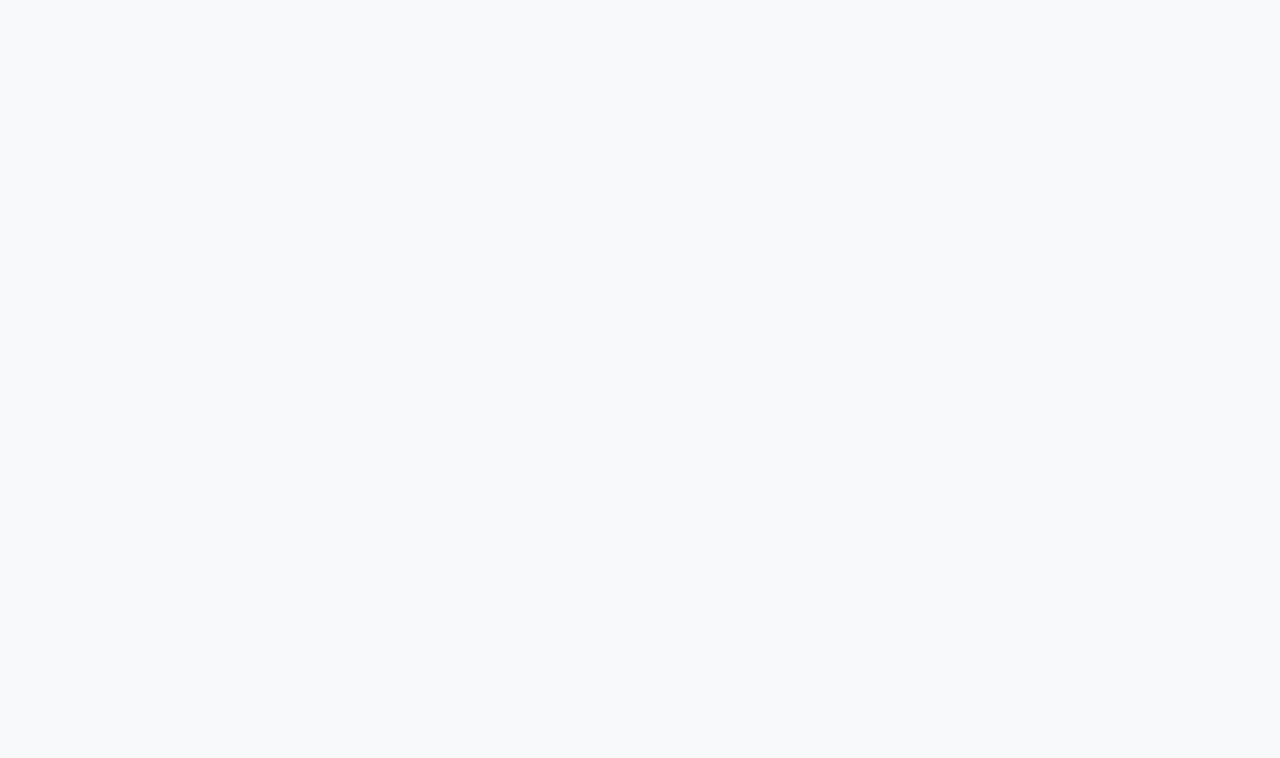
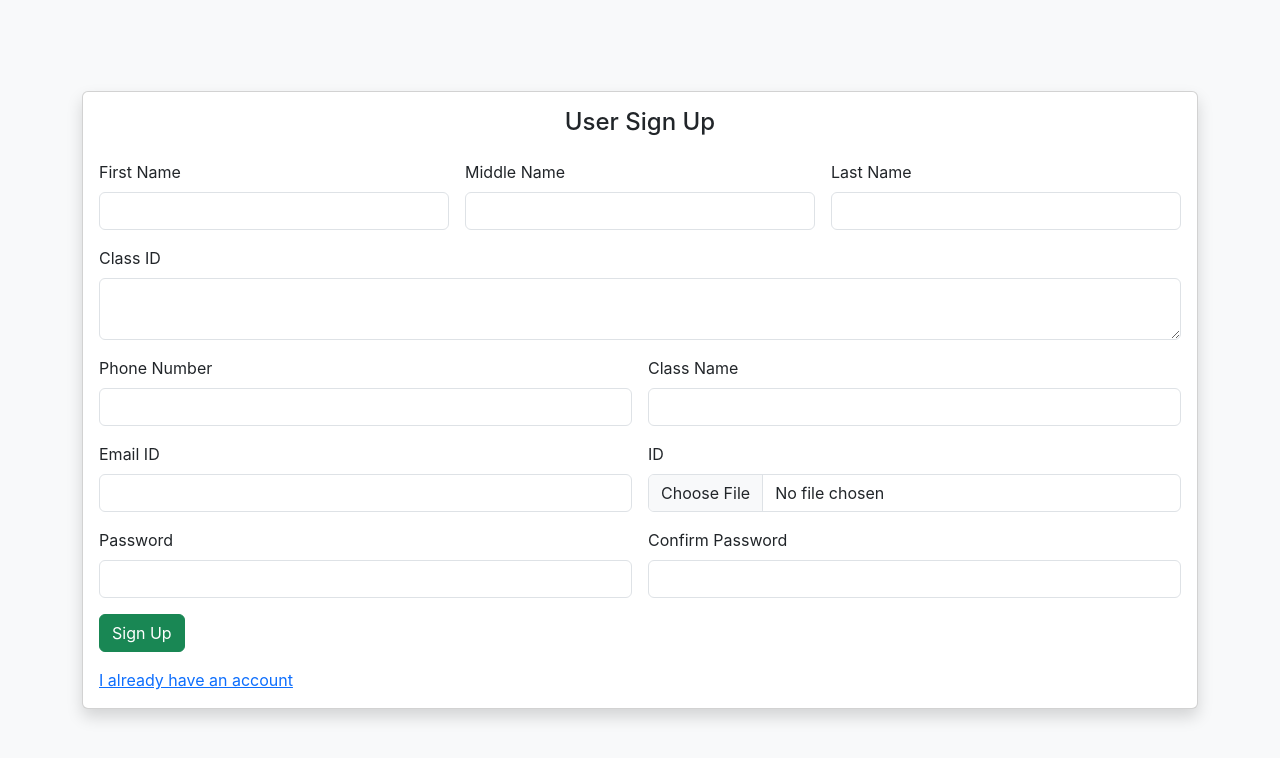
Before and after one commit to NeilMathew33/Online-Course-Enrollment-React, a React (Create React App) app: page /SignUp in a window 1280 px wide. Before the commit this address had no page. Shown: the top 758 px of the page. Built offline with nearby package versions, Linux system fonts and the light colour scheme.

Commit message:
adde signup

```diff
--- a/src/App.js
+++ b/src/App.js
@@ -6,6 +6,7 @@ import SearchCourse from './Components/SearchCourse';
 import DeleteCourse from './Components/DeleteCourse';
 import ViewAllCourses from './Components/ViewAllCourses';
 import Login from './Components/Login';
+import SignUp from './Components/SignUp';
 function App() {
   return (
     <BrowserRouter>
@@ -15,6 +16,7 @@ function App() {
       <Route path="/delete" element={<DeleteCourse />} />
       <Route path="/ViewAll" element={<ViewAllCourses />} />
       <Route path="/" element={<Login />} />
+      <Route path="/SignUp" element={<SignUp />} />
     </Routes>
     </BrowserRouter>
   );
--- a/src/Components/Login.jsx
+++ b/src/Components/Login.jsx
@@ -23,6 +23,7 @@ const Login = () => {
                   <button className="btn btn-success">Login</button>
                 </div>
               </div>
+              <a href="/SignUp">New Users Click Here</a>
             </div>
 
           </div>
--- /dev/null
+++ b/src/Components/SignUp.jsx
@@ -0,0 +1,77 @@
+import React from 'react'
+
+const SignUp = () => {
+    return (
+        <div>
+
+            <div className="container">
+                <div className="row justify-content-center vh-100 align-items-center">
+                    <div className="col col-12 col-sm-12 col-md-12 col-lg-12 col-xxl-12">
+                        <div class="card shadow">
+
+                            <div class="card-body ">
+
+                                <div className="row g-3">
+                                    <h4 className='text-center'>User Sign Up</h4>
+
+
+                                    <div className="col-12 col-sm-4 col-md-4 col-lg-4 col-xl-4 col-xxl-4">
+                                        <label htmlFor="" className="form-label">First Name</label>
+                                        <input type="text" className="form-control" />
+                                    </div>
+                                    <div className="col-12 col-sm-4 col-md-4 col-lg-4 col-xl-4 col-xxl-4">
+                                        <label htmlFor="" className="form-label">Middle Name</label>
+                                        <input type="text" className="form-control" />
+                                    </div>
+                                    <div className="col-12 col-sm-4 col-md-4 col-lg-4 col-xl-4 col-xxl-4">
+                                        <label htmlFor="" className="form-label">Last Name</label>
+                                        <input type="text" className="form-control" />
+                                    </div>
+                                    <div className="col-12 col-sm-12 col-md-12 col-lg-12 col-xl-12 col-xxl-12">
+                                        <label htmlFor="" className="form-label">Class ID</label>
+                                        <textarea name="" id="" className="form-control"></textarea>
+                                    </div>
+                                    <div className="col-12 col-sm-6 col-md-6 col-lg-6 col-xl-6 col-xxl-6">
+                                        <label htmlFor="" className="form-label">Phone Number</label>
+                                        <input type="text" className="form-control" />
+                                    </div>
+                                    <div className="col-12 col-sm-6 col-md-6 col-lg-6 col-xl-6 col-xxl-6">
+                                        <label htmlFor="" className="form-label">Class Name</label>
+                                        <input type="text" className="form-control" />
+                                    </div>
+                                    <div className="col-12 col-sm-6 col-md-6 col-lg-6 col-xl-6 col-xxl-6">
+                                        <label htmlFor="" className="form-label">Email ID</label>
+                                        <input type="text" className="form-control" />
+                                    </div>
+                                    <div className="col-12 col-sm-6 col-md-6 col-lg-6 col-xl-6 col-xxl-6">
+                                        <label htmlFor="" className="form-label">ID</label>
+                                        <input type="file" name="" id="" className="form-control" />
+                                    </div>
+                                    <div className="col-12 col-sm-6 col-md-6 col-lg-6 col-xl-6 col-xxl-6">
+                                        <label htmlFor="" className="form-label">Password</label>
+                                        <input type="password" name="" id="" className="form-control" />
+                                    </div>
+                                    <div className="col-12 col-sm-6 col-md-6 col-lg-6 col-xl-6 col-xxl-6">
+                                        <label htmlFor="" className="form-label">Confirm Password</label>
+                                        <input type="password" name="" id="" className="form-control" />
+                                    </div>
+                                    <div className="col-12 col-sm-6 col-md-6 col-lg-6 col-xl-6 col-xxl-6">
+                                        <button className="btn btn-success">Sign Up</button>
+                                    </div>
+                                    <div className="col-12 col-sm-12 col-md-12 col-lg-12 col-xl-12 col-xxl-12">
+                                        <a href="/"> I already have an account</a>
+                                    </div>
+                                </div>
+
+                            </div>
+                        </div>
+
+                    </div>
+                </div>
+            </div>
+
+        </div>
+    )
+}
+
+export default SignUp
```
Lines whose indentation alone changed are shown as unchanged.
